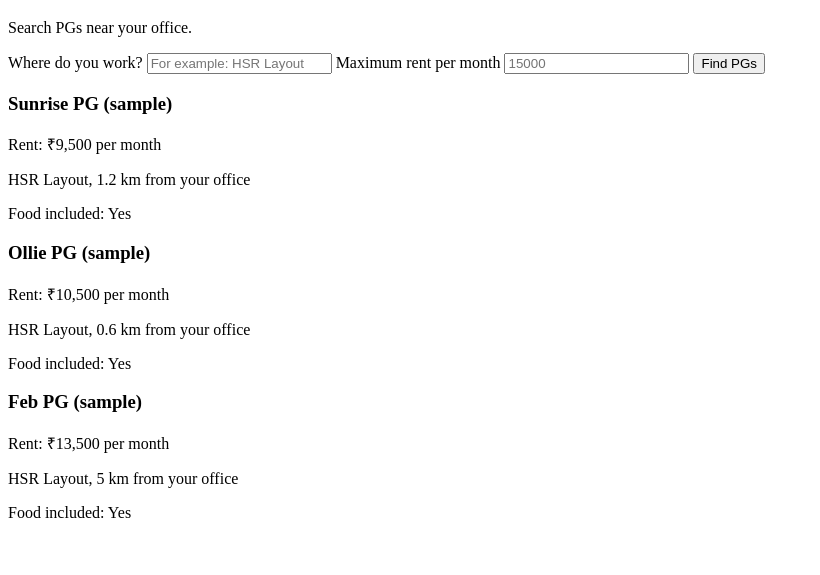
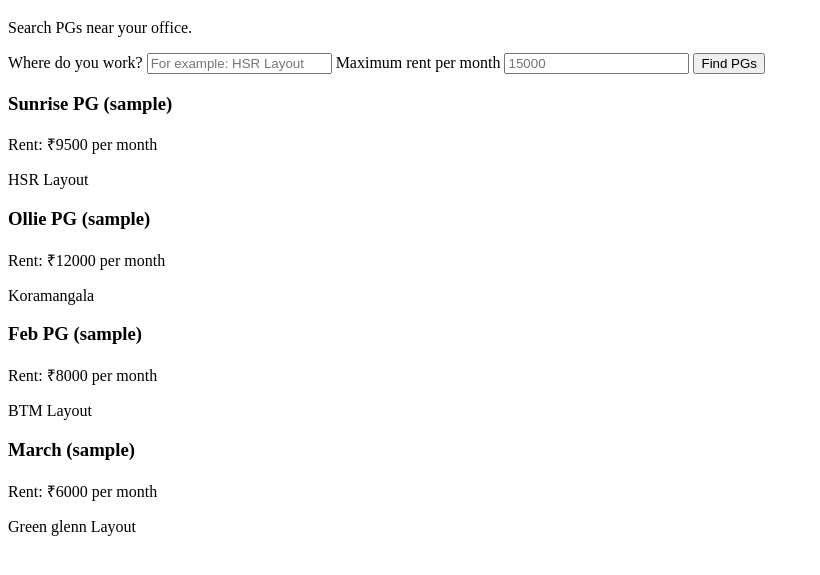
Before and after one commit to shrutig7823/pg-app, a plain HTML site: page index.html in a window 1280 px wide. Shown: the part 61-636 px from the top of the page, without its empty margins (0-820 px from the left). Drawn offline with Linux system fonts and the light colour scheme.

Commit message:
Update index.html

```diff
--- a/index.html
+++ b/index.html
@@ -1,4 +1,3 @@
-<!-- This is your first web page. Type your page below this line. -->
 <!DOCTYPE html>
 <html>
   <head>
@@ -13,27 +12,43 @@
     <input type="text" placeholder="For example: HSR Layout">
 
     <label>Maximum rent per month</label>
-    <input type="number" placeholder="15000">
+    <input type="number" id="maxRent" placeholder="15000">
 
-    <button>Find PGs</button>
-<div>
-      <h3>Sunrise PG (sample)</h3>
-      <p>Rent: ₹9,500 per month</p>
-      <p>HSR Layout, 1.2 km from your office</p>
-      <p>Food included: Yes</p>
-    </div>
-<div>
-      <h3>Ollie PG (sample)</h3>
-      <p>Rent: ₹10,500 per month</p>
-      <p>HSR Layout, 0.6 km from your office</p>
-      <p>Food included: Yes</p>
-    </div>
-<div>
-      <h3>Feb PG (sample)</h3>
-      <p>Rent: ₹13,500 per month</p>
-      <p>HSR Layout, 5 km from your office</p>
-      <p>Food included: Yes</p>
-    </div>
+    <button id="findBtn">Find PGs</button>
+    <div id="results"></div>
 
+    <script>
+      const pgs = [
+        { name: "Sunrise PG (sample)", rent: 9500, area: "HSR Layout" },
+        { name: "Ollie PG (sample)", rent: 12000, area: "Koramangala" },
+        { name: "Feb PG (sample)", rent: 8000, area: "BTM Layout" },
+        { name: "March (sample)", rent: 6000, area: "Green glenn Layout" }
+      ];
+
+      function showPgs(list) {
+        const results = document.getElementById("results");
+        if (list.length === 0) {
+          results.innerHTML = "<p>No PGs found. Try a higher rent.</p>";
+          return;
+        }
+        results.innerHTML = list.map(function (pg) {
+          return "<div><h3>" + pg.name + "</h3><p>Rent: ₹" + pg.rent + " per month</p><p>" + pg.area + "</p></div>";
+        }).join("");
+      }
+
+      showPgs(pgs);
+
+      document.getElementById("findBtn").onclick = function () {
+        const maxRent = Number(document.getElementById("maxRent").value);
+        if (!maxRent) {
+          showPgs(pgs);
+          return;
+        }
+        const matches = pgs.filter(function (pg) {
+          return pg.rent <= maxRent;
+        });
+        showPgs(matches);
+      };
+    </script>
   </body>
 </html>
```
